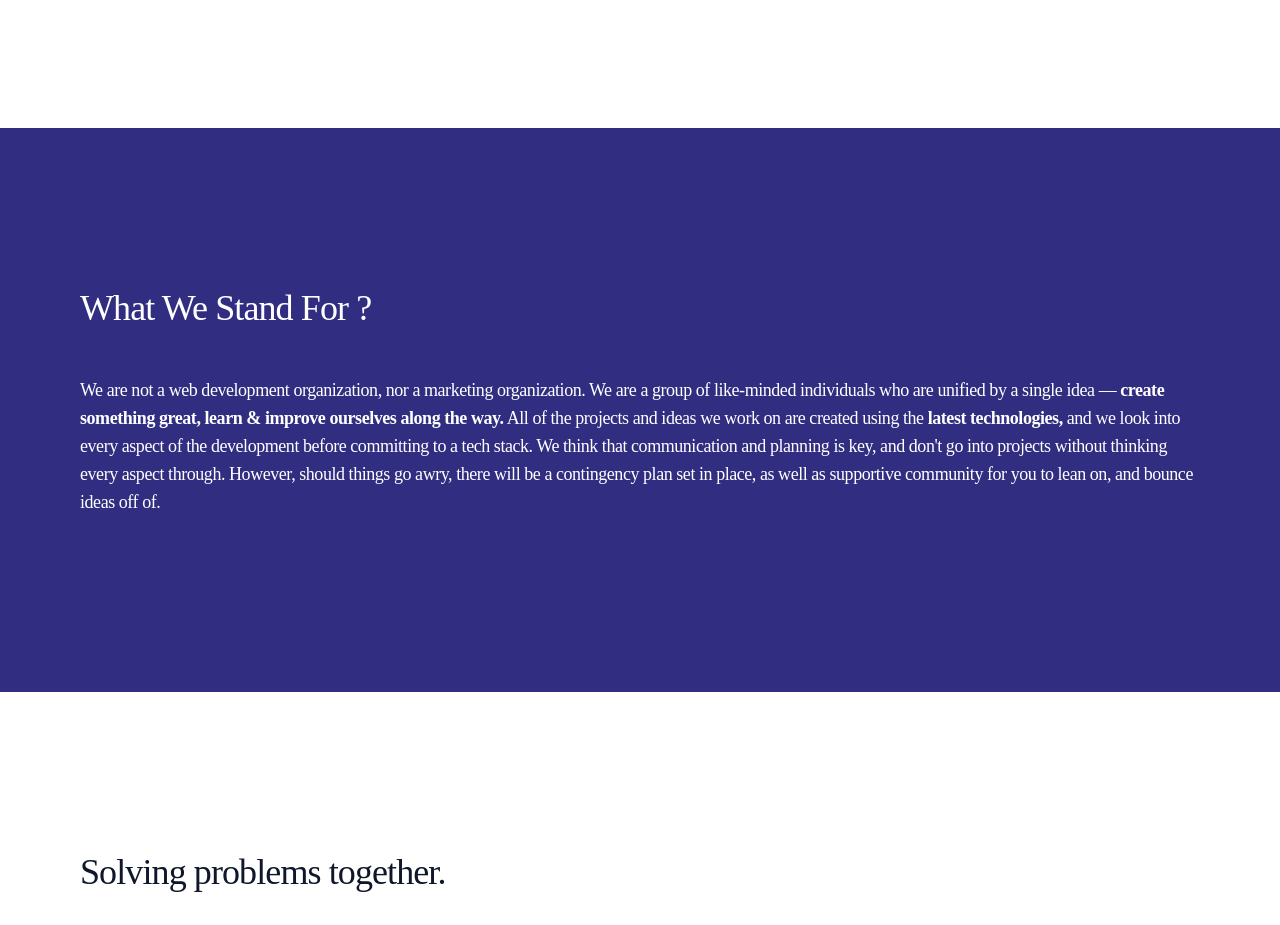
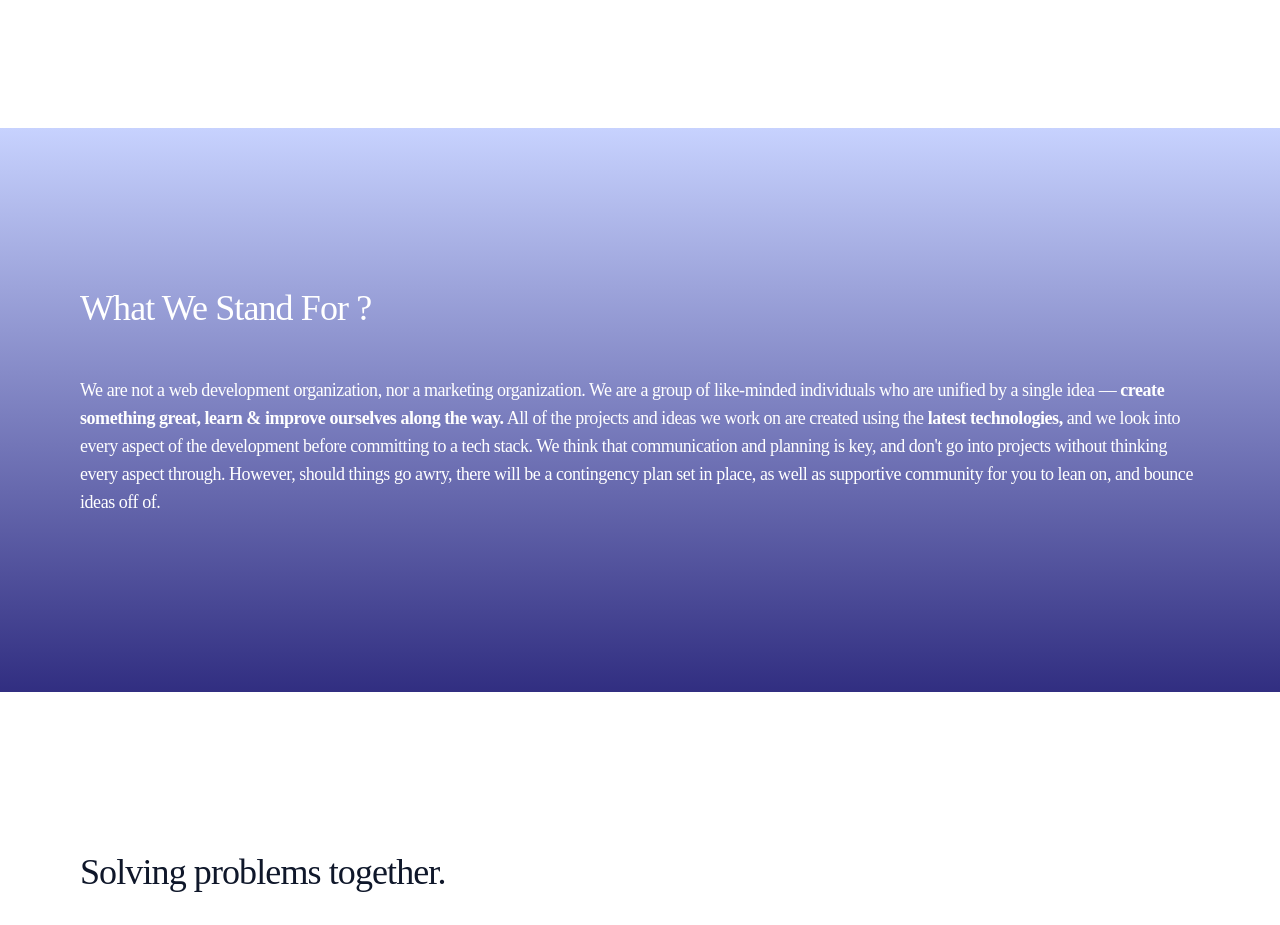
Before and after one commit to nikolap994/evil_bees, a Next.js app: page / in a window 1280 px wide. Shown: the part 2700-3625 px from the top of the page. Built offline with nearby package versions, Linux system fonts and the light colour scheme.

Commit message:
Update What We Stand for bg to include gradient

```diff
--- a/components/cta/what-we-stand-for.js
+++ b/components/cta/what-we-stand-for.js
@@ -1,18 +1,21 @@
 export default function StandForCTA() {
 	return (
-		<section className="bg-indigo-900 py-16 md:py-24 lg:py-32 px-8 lg:px-12">
+		<section className="bg-gradient-to-t from-indigo-900 to-indigo-200 text-white py-16 md:py-24 lg:py-32 px-8 lg:px-12">
 			<div className="mx-auto max-w-7xl p-8">
-				<h2 className="font-display mb-8 text-3xl tracking-tight text-white sm:text-4xl">
+				<h2 className="font-display mb-8 text-3xl tracking-tight sm:text-4xl">
 					What We Stand For ?
 				</h2>
-				<p className="mt-4 text-lg tracking-tight py-4 text-white">
+				<p className="mt-4 text-lg tracking-tight py-4">
 					We are not a web development organization, nor a marketing
 					organization. We are a group of like-minded individuals who are
-					unified by a single idea — <strong>create something great, learn & improve
-						ourselves along the way.</strong> All of the projects and ideas we work on
-					are created using the <strong>latest technologies,</strong> and we look into every
-					aspect of the development before committing to a tech stack. We think
-					that communication and planning is key, and don&apos;t go into projects
+					unified by a single idea —{" "}
+					<strong>
+						create something great, learn & improve ourselves along the way.
+					</strong>{" "}
+					All of the projects and ideas we work on are created using the{" "}
+					<strong>latest technologies,</strong> and we look into every aspect of
+					the development before committing to a tech stack. We think that
+					communication and planning is key, and don&apos;t go into projects
 					without thinking every aspect through. However, should things go awry,
 					there will be a contingency plan set in place, as well as supportive
 					community for you to lean on, and bounce ideas off of.
```
